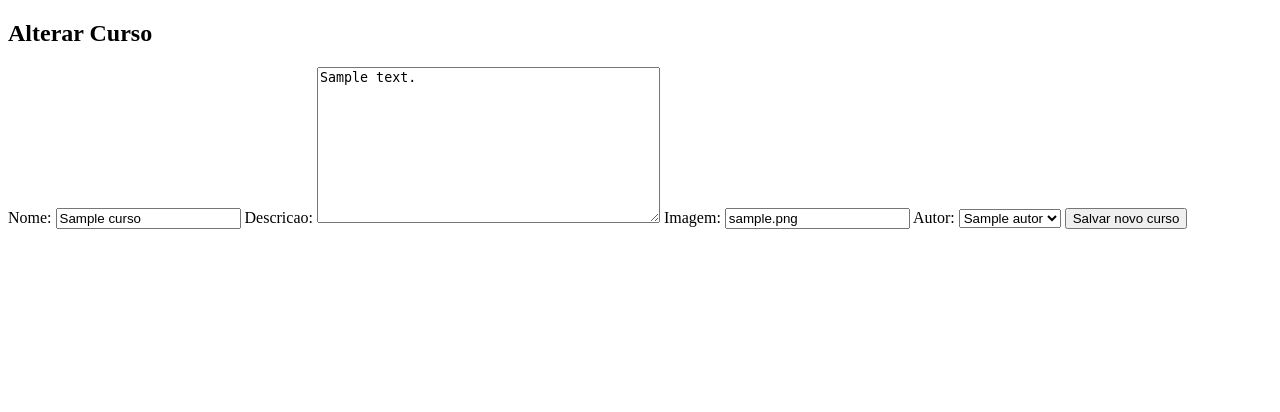
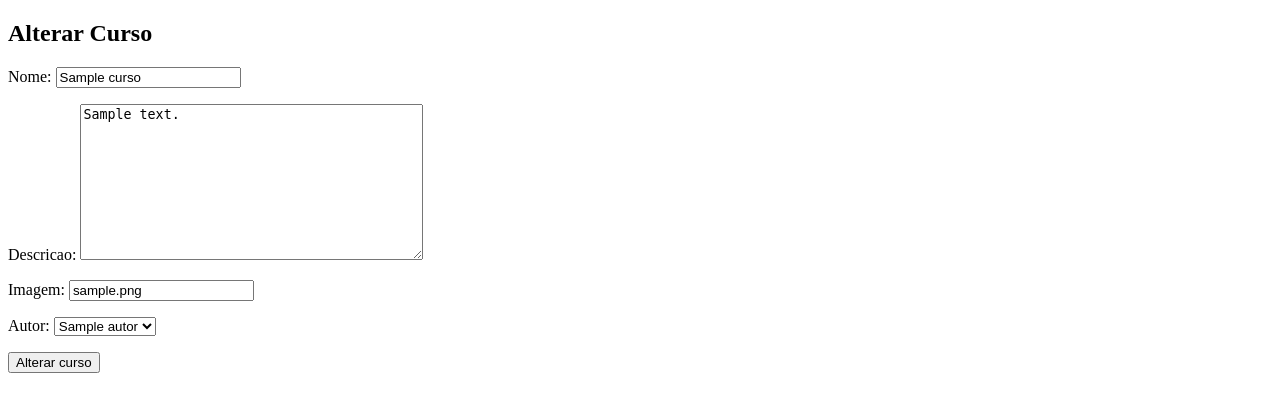
Before and after one commit to huogerac/django_cursos, a Django app: page /cursos/alterar/1 in a window 1280 px wide. Shown: the top 412 px of the page. Run offline with Django 4.2, Linux system fonts and the light colour scheme; tables that the repository leaves empty hold one stand-in row (values such as "Sample post").

Commit message:
Melhoria na descrição do botão salvar

```diff
--- a/cursos/templates/cursos/curso_alterar.html
+++ b/cursos/templates/cursos/curso_alterar.html
@@ -1,3 +1,5 @@
 {% extends 'cursos/curso_novo.html' %}
 
 {% block titulo %}Alterar Curso{% endblock titulo %}
+
+{% block btn_title %}Alterar curso{% endblock btn_title %}
--- a/cursos/templates/cursos/curso_novo.html
+++ b/cursos/templates/cursos/curso_novo.html
@@ -11,9 +11,9 @@
       <div class="row">
         <h2>{% block titulo %}Novo Curso{% endblock titulo %}</h2>
         <form method="post" enctype="multipart/form-data">
-          {% csrf_token %} {{ form }}
+          {% csrf_token %} {{ form.as_p }}
 
-          <button type="submit">Salvar novo curso</button>
+          <button type="submit">{% block btn_title %}Salvar novo curso{% endblock btn_title %}</button>
         </form>
       </div>
     </div>
```
